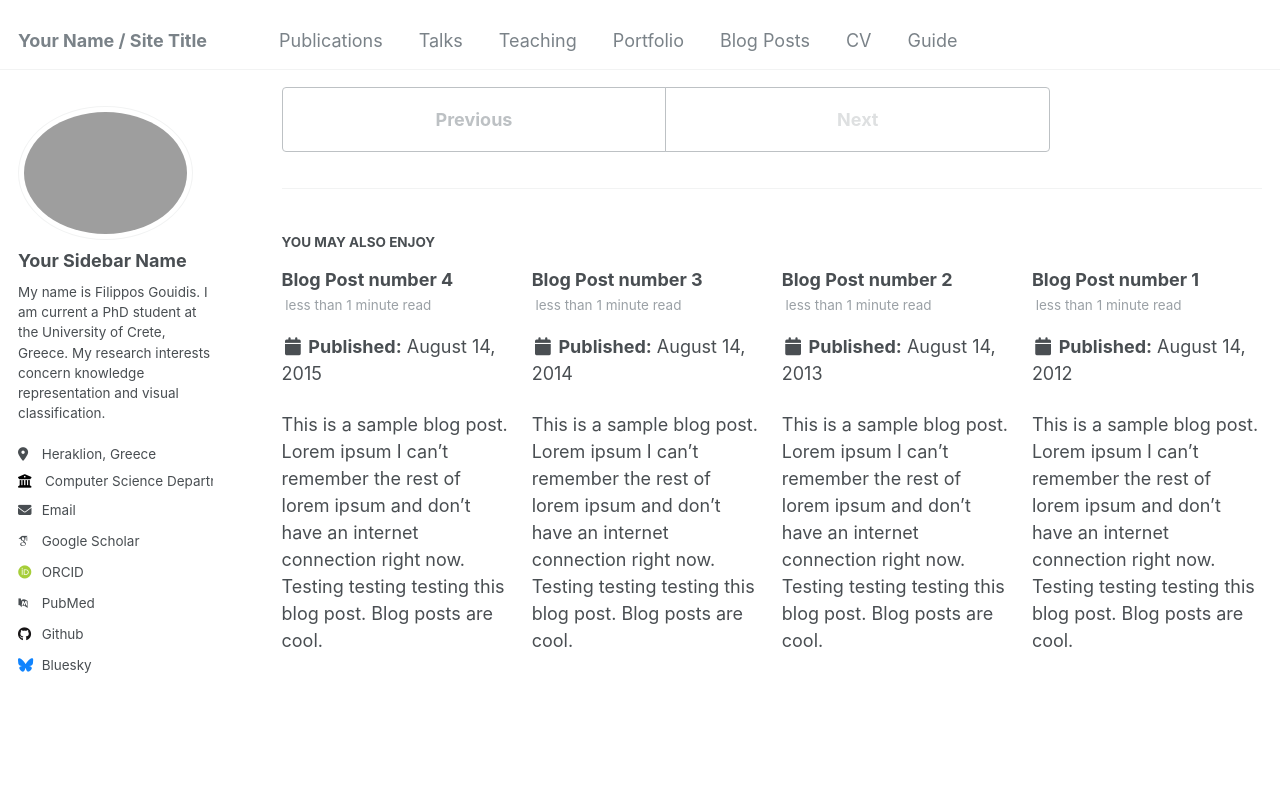
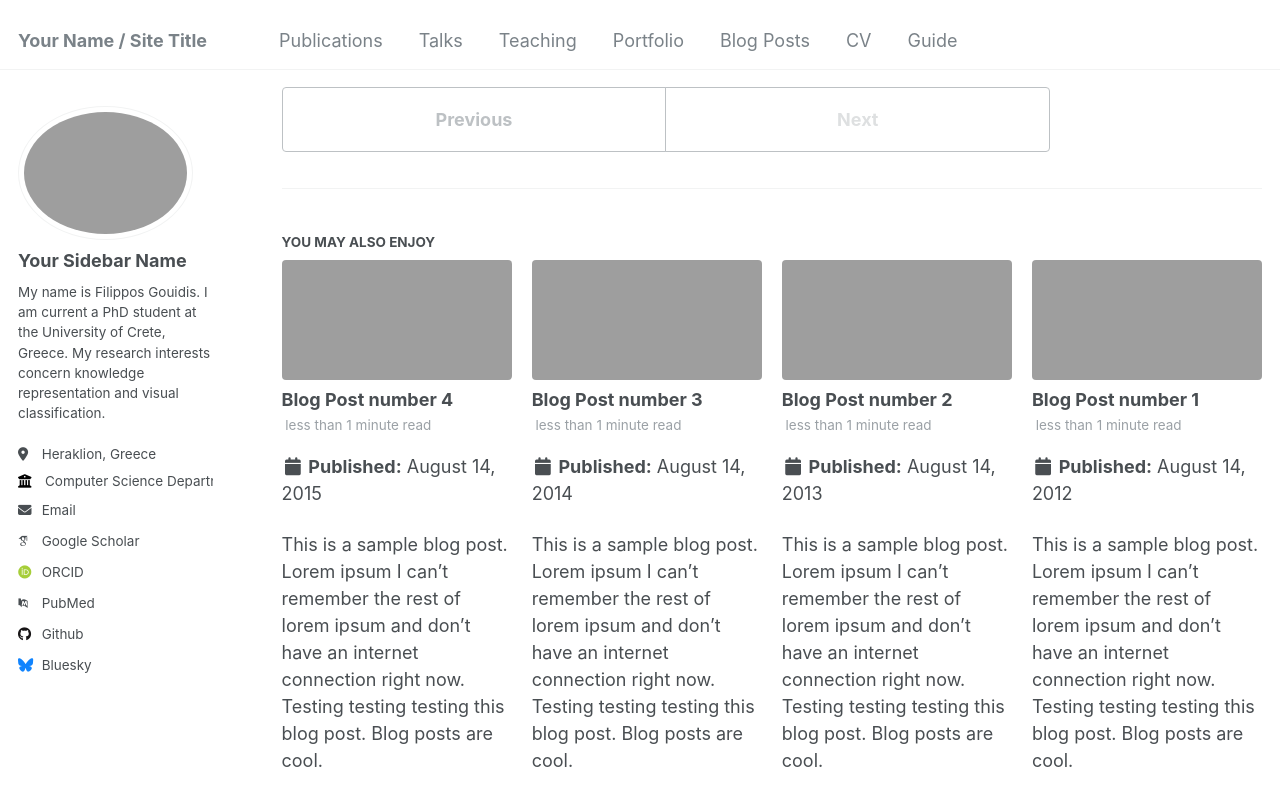
Before and after one commit to fgouidis/info, a Jekyll site: the page built from _posts/2199-01-01-future-post.md, in a window 1280 px wide and 900 px high, scrolled down 506 px. Shown: the top 806 px of the window. Built offline with Jekyll 4.4.1, drawn with Linux system fonts in a browser that asks for light colours; some web fonts are replaced.

Commit message:
Update _config.yml

```diff
--- a/_config.yml
+++ b/_config.yml
@@ -21,7 +21,7 @@ repository               : "academicpages/academicpages.github.io"
 #               Additional customization can be done by editing /_includes/author-profile.html
 author:
   # Biographic information
-  avatar           : "images/f1.png"
+  avatar           : images/f1.png
   name             : "Your Sidebar Name"
   pronouns         : # example: "she/her"
   bio              : "My name is Filippos Gouidis. I am current a PhD student at the University of Crete, Greece. My research interests concern knowledge representation and visual classification."
@@ -81,9 +81,9 @@ publication_category:
     title: 'Journal Articles'
   conferences:
     title: 'Conference Papers'
-
+#![](../images/file.png)
 # Site Settings
-teaser                   :  # filename of teaser fallback teaser image placed in /images/, .e.g. "500x300.png"
+teaser                   : ../images/file.png # filename of teaser fallback teaser image placed in /images/, .e.g. "500x300.png"
 breadcrumbs              : false # true, false (default)
 words_per_minute         : 160
 future                   : true
```
